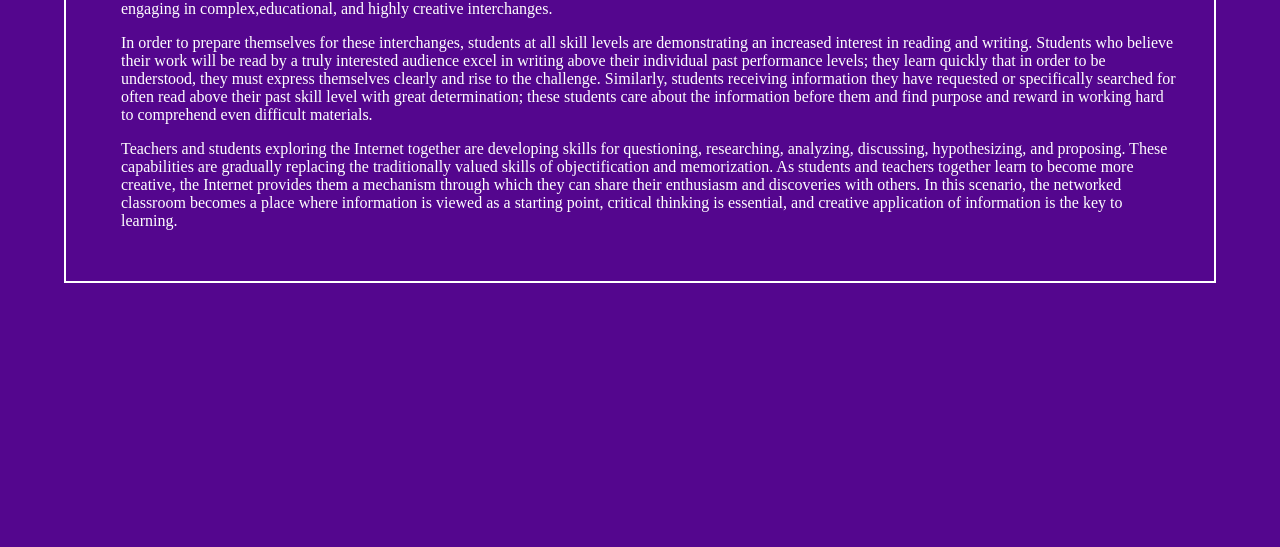
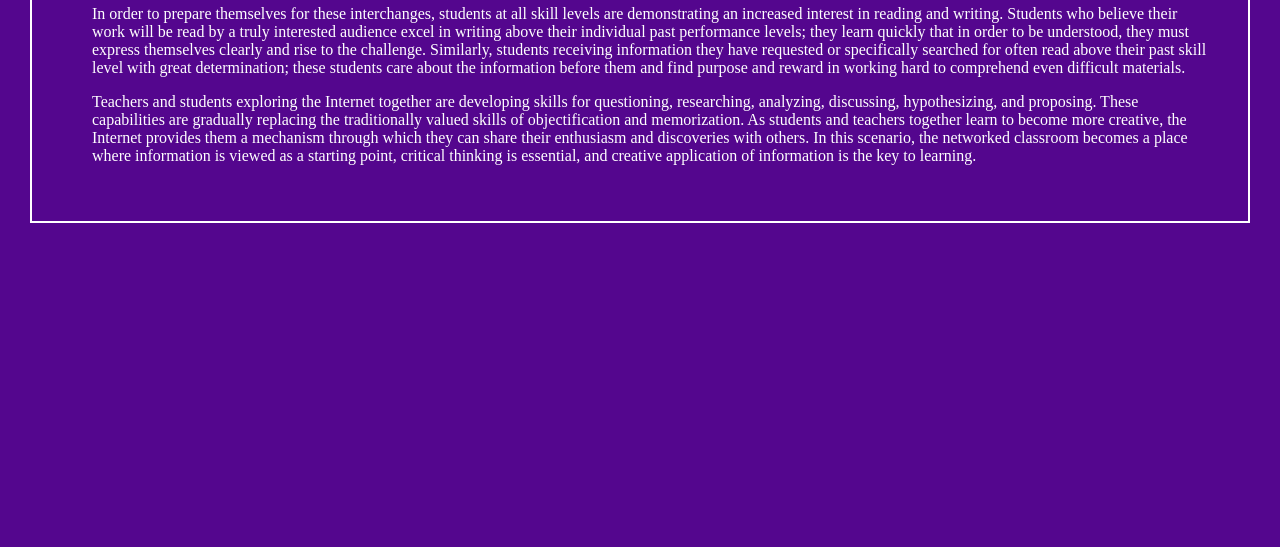
Before and after one commit to T00287895/lectures, a plain HTML site: page Web development/26-09-25/Test text.html in a window 1280 px wide. Shown: the part 253-800 px from the top of the page. Drawn offline with Linux system fonts and the light colour scheme.

Commit message:
Update Home work.html

```diff
--- a/Web development/26-09-25/Test text.html
+++ b/Web development/26-09-25/Test text.html
@@ -11,8 +11,8 @@
             border-color:white;
 
             border: 2px solid white;
-            padding: 35px;
-            margin: 64px;
+            padding: 40px;
+            margin: 30px;
 
         }
         p{
@@ -25,6 +25,10 @@
         }
 
         h1{
+            /* font-family : Impact;
+            front-weight: bolder;
+            font-size: 26px;
+            padding: 10px; */
             color: white;
             background-color:#FFCCFF;
         }
```
